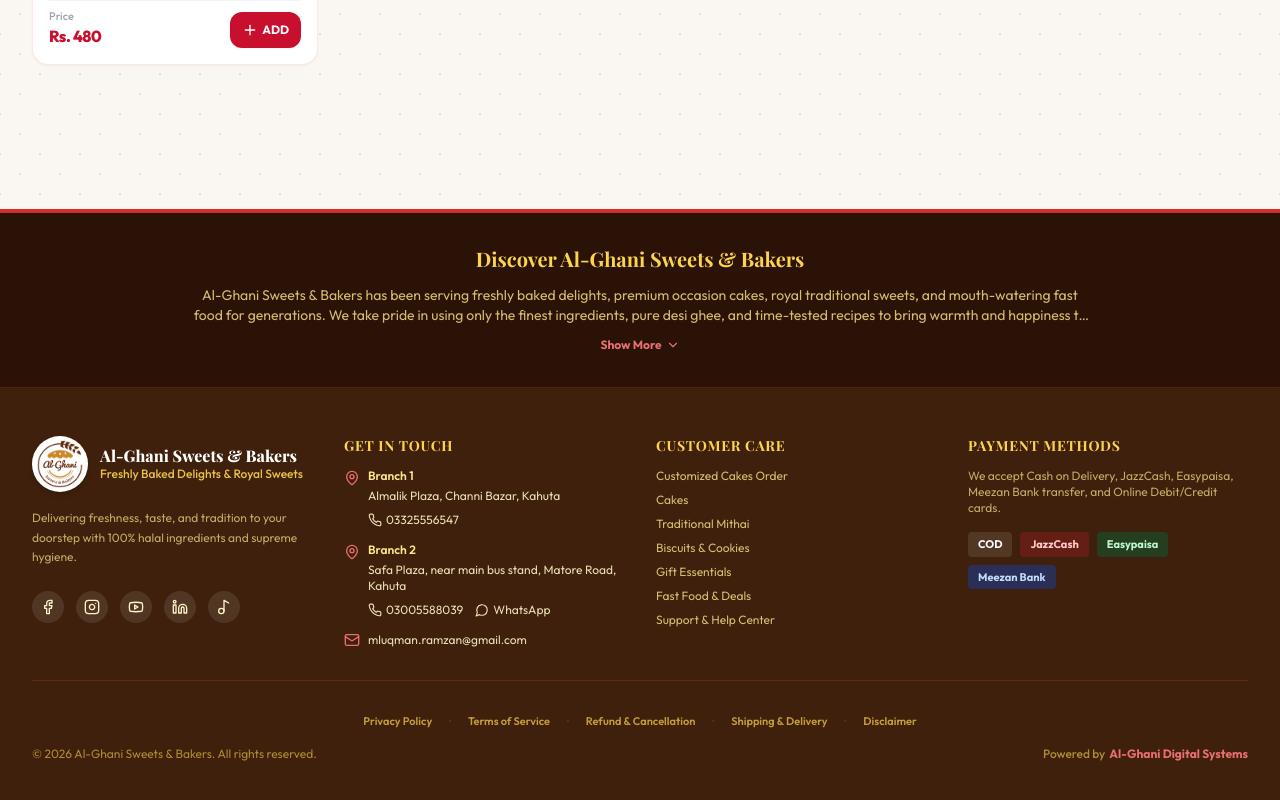
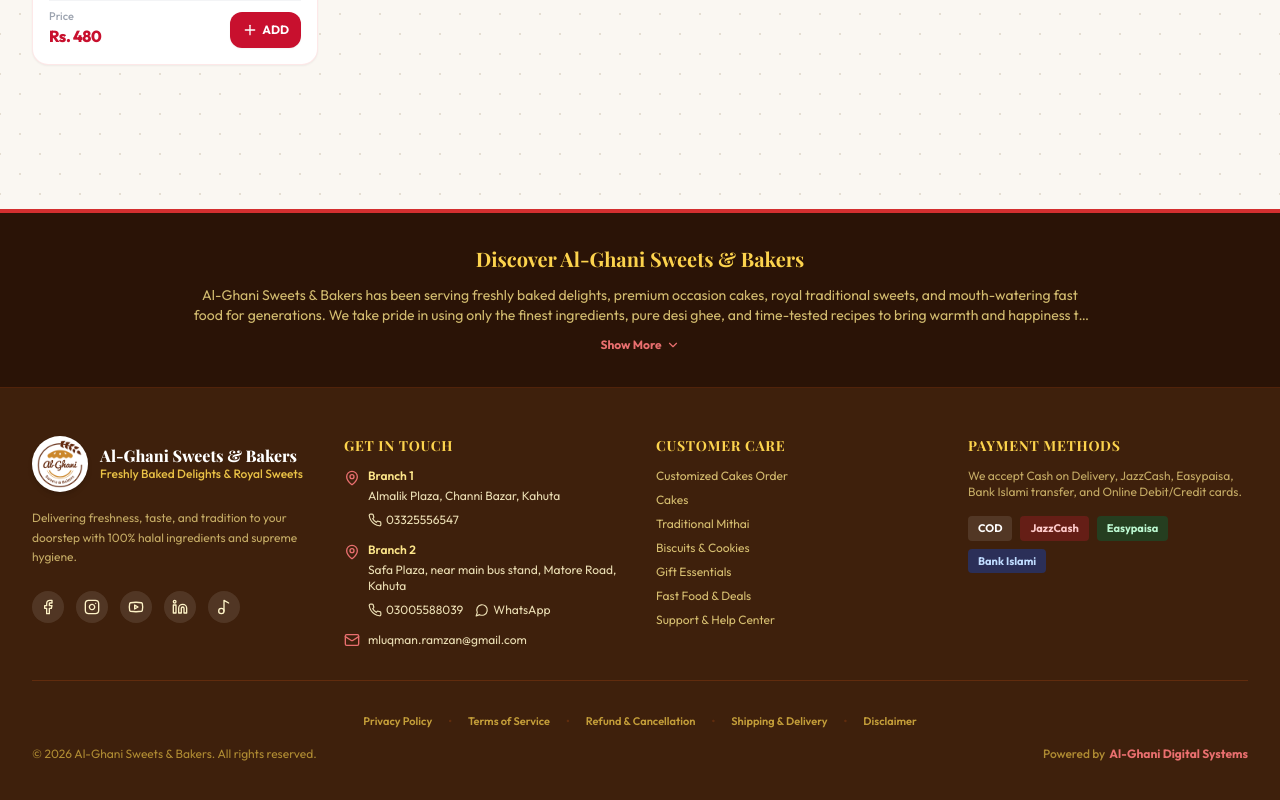
Before and after one commit to saadullah990123/Alghani-Sweets-Bakers, a Next.js app: page / in a window 1280 px wide. Shown: the part 2126-2926 px from the top of the page. Built offline with nearby package versions, Linux system fonts and the light colour scheme; no server answers; a web font is replaced by a local one.

Commit message:
Change Bank Name

```diff
--- a/src/components/layout/Footer.tsx
+++ b/src/components/layout/Footer.tsx
@@ -229,7 +229,7 @@
               Payment Methods
             </h4>
             <p className="text-xs text-amber-200/70">
-              We accept Cash on Delivery, JazzCash, Easypaisa, Meezan Bank transfer, and Online Debit/Credit cards.
+              We accept Cash on Delivery, JazzCash, Easypaisa, Bank Islami transfer, and Online Debit/Credit cards.
             </p>
             <div className="flex flex-wrap gap-2 pt-1">
               <span className="px-2.5 py-1 rounded bg-white/10 text-white font-bold text-[11px]">
@@ -242,7 +242,7 @@
                 Easypaisa
               </span>
               <span className="px-2.5 py-1 rounded bg-blue-900/60 text-blue-200 font-bold text-[11px]">
-                Meezan Bank
+                Bank Islami
               </span>
             </div>
           </div>
```
